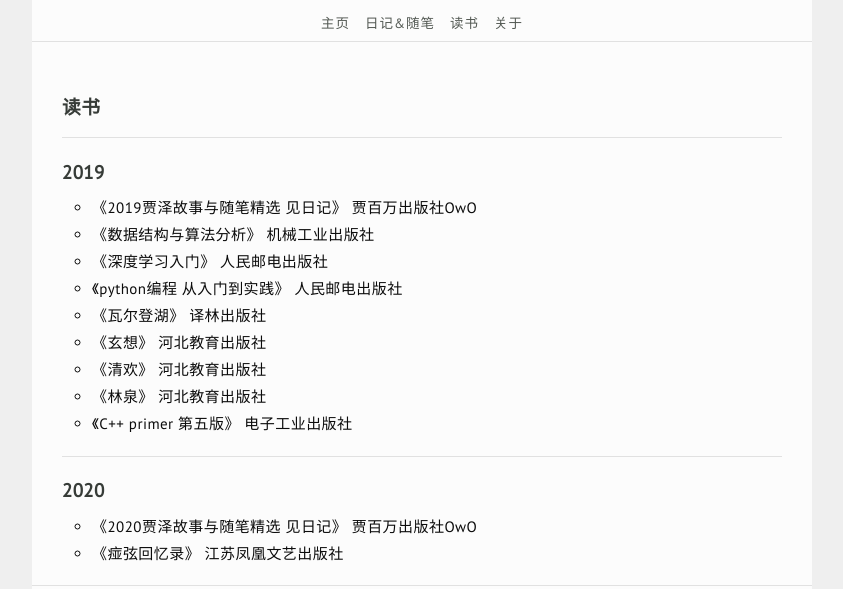
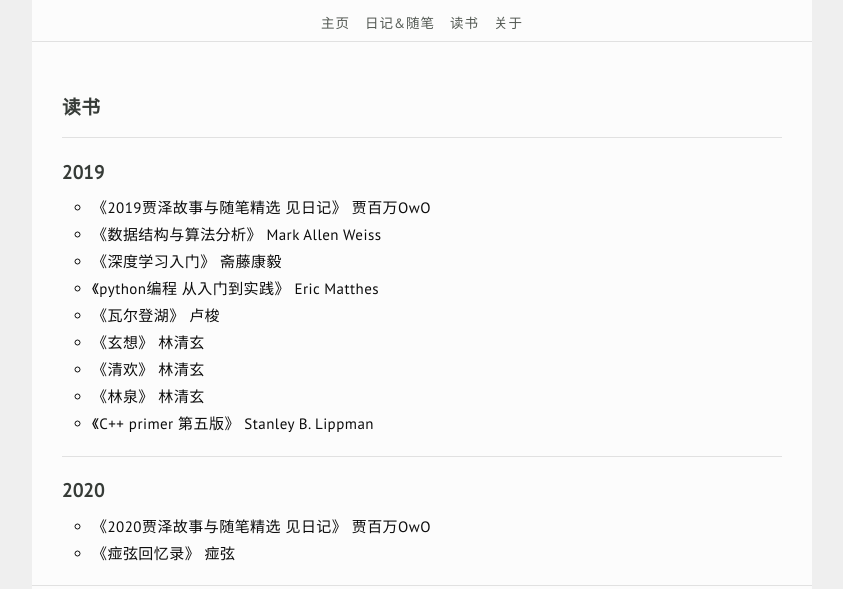
Before and after one commit to 1204802054/1204802054.github.io, a Jekyll site: the page built from pages/book.md, in a window 1280 px wide and 900 px high, cut to the strip 244-833 px from the top of the window. Shown: the whole strip, without its empty margins (218-1061 px from the left). Built offline with Jekyll 4.4.1, drawn with Linux system fonts in a browser that asks for light colours; comment, search, counter and statistics services are not loaded.

Commit message:
Update book.md

```diff
--- a/pages/book.md
+++ b/pages/book.md
@@ -13,15 +13,15 @@ description: Read Books.
 ### 2019
 {:.collapsible}
 
-- 《2019贾泽故事与随笔精选 见日记》 贾百万出版社OwO
-- 《数据结构与算法分析》 机械工业出版社
-- 《深度学习入门》 人民邮电出版社
-- 《python编程 从入门到实践》 人民邮电出版社
-- 《瓦尔登湖》 译林出版社
-- 《玄想》 河北教育出版社
-- 《清欢》 河北教育出版社
-- 《林泉》 河北教育出版社
-- 《C++ primer 第五版》 电子工业出版社
+- 《2019贾泽故事与随笔精选 见日记》 贾百万OwO
+- 《数据结构与算法分析》 Mark Allen Weiss
+- 《深度学习入门》 斋藤康毅
+- 《python编程 从入门到实践》 Eric Matthes
+- 《瓦尔登湖》 卢梭
+- 《玄想》 林清玄
+- 《清欢》 林清玄
+- 《林泉》 林清玄
+- 《C++ primer 第五版》 Stanley B. Lippman
 
 {:.collcontent}
 
@@ -32,8 +32,8 @@ description: Read Books.
 ### 2020
 {:.collapsible}
 
-- 《2020贾泽故事与随笔精选 见日记》 贾百万出版社OwO
-- 《痖弦回忆录》 江苏凤凰文艺出版社
+- 《2020贾泽故事与随笔精选 见日记》 贾百万OwO
+- 《痖弦回忆录》 痖弦
 
 {:.collcontent}
 
```
